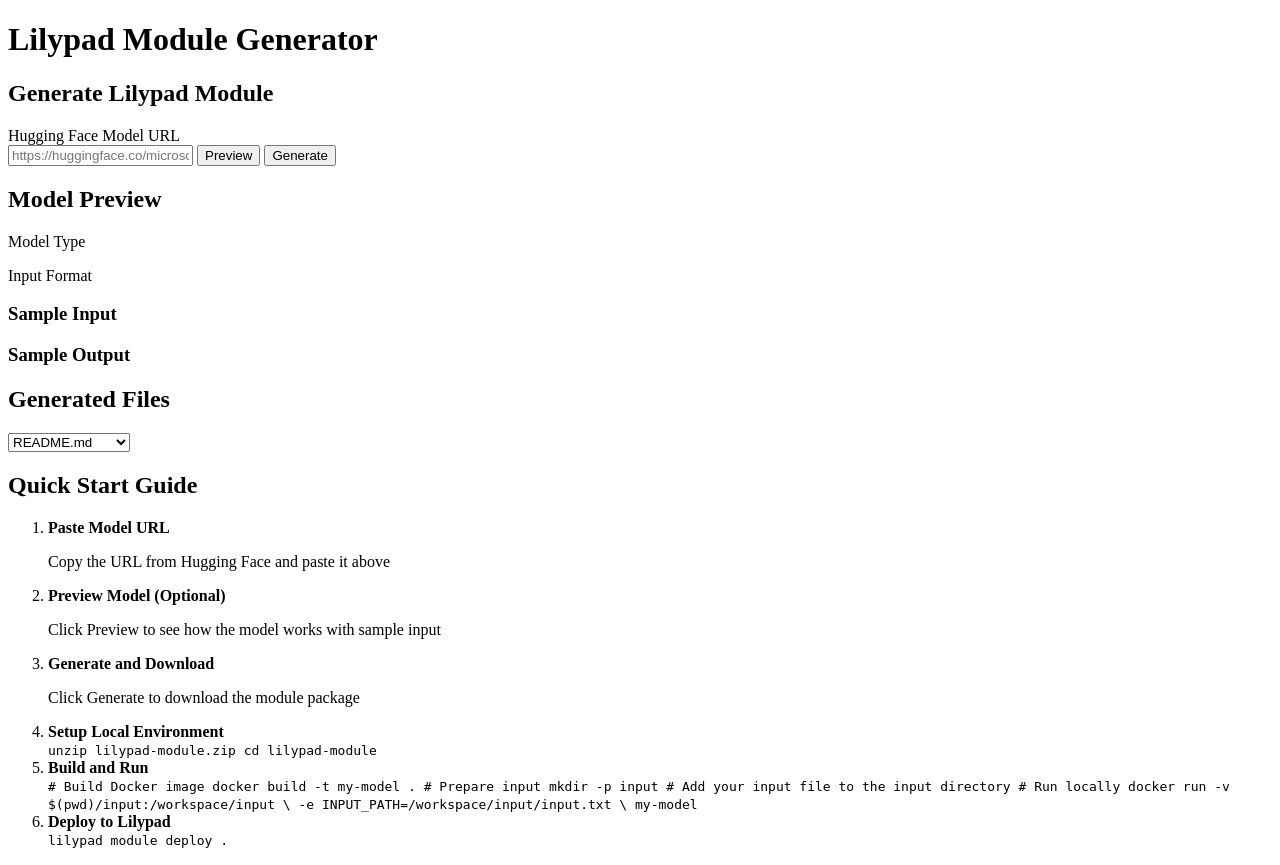
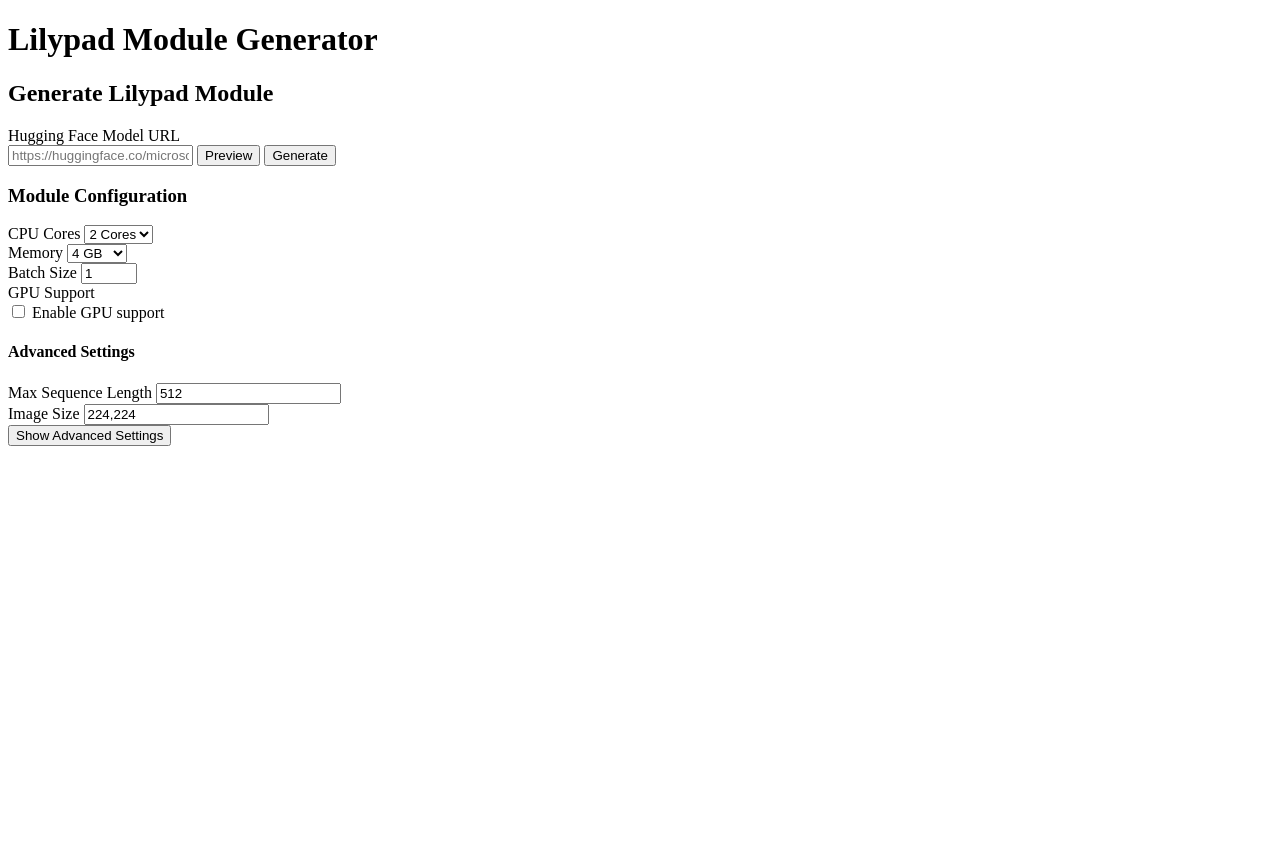
Before and after one commit to JAlbertCode/module-creation, a Python web app: template templates/index.html in a window 1280 px wide. After the commit the page ends 446 px from the top, so only its background shows below. Run offline with Jinja, Linux system fonts and the light colour scheme; the template is opened without the code that fills it, so the values that code supplies are empty; some libraries are stand-ins or nearby versions.

Commit message:
Updated index file
Updated index file

```diff
--- a/templates/index.html
+++ b/templates/index.html
@@ -37,214 +37,212 @@
                             Generate
                         </button>
                     </div>
-                    <p id="url-error" class="mt-2 text-red-500 text-sm hidden"></p>
+                </div>
+
+                <!-- Configuration Panel -->
+                <div id="config-panel" class="mt-6 hidden">
+                    <h3 class="font-medium mb-4">Module Configuration</h3>
+
+                    <!-- Resource Configuration -->
+                    <div class="grid grid-cols-2 gap-4 mb-6">
+                        <div>
+                            <label class="block text-sm text-gray-700 mb-1">CPU Cores</label>
+                            <select name="cpu_cores" class="w-full p-2 border rounded">
+                                <option value="1">1 Core</option>
+                                <option value="2" selected>2 Cores</option>
+                                <option value="4">4 Cores</option>
+                                <option value="8">8 Cores</option>
+                            </select>
+                        </div>
+                        <div>
+                            <label class="block text-sm text-gray-700 mb-1">Memory</label>
+                            <select name="memory" class="w-full p-2 border rounded">
+                                <option value="2Gi">2 GB</option>
+                                <option value="4Gi" selected>4 GB</option>
+                                <option value="8Gi">8 GB</option>
+                                <option value="16Gi">16 GB</option>
+                            </select>
+                        </div>
+                    </div>
+
+                    <!-- Model Configuration -->
+                    <div class="grid grid-cols-2 gap-4 mb-6">
+                        <div>
+                            <label class="block text-sm text-gray-700 mb-1">Batch Size</label>
+                            <input type="number"
+                                   name="batch_size"
+                                   value="1"
+                                   min="1"
+                                   max="32"
+                                   class="w-full p-2 border rounded">
+                        </div>
+                        <div>
+                            <label class="block text-sm text-gray-700 mb-1">GPU Support</label>
+                            <div class="flex items-center mt-2">
+                                <input type="checkbox"
+                                       name="use_gpu"
+                                       id="use_gpu"
+                                       class="mr-2">
+                                <label for="use_gpu">Enable GPU support</label>
+                            </div>
+                        </div>
+                    </div>
+
+                    <!-- Advanced Configuration -->
+                    <div id="advanced-config" class="hidden">
+                        <div class="border-t pt-4">
+                            <h4 class="font-medium mb-4">Advanced Settings</h4>
+                            <div class="grid grid-cols-2 gap-4">
+                                <div>
+                                    <label class="block text-sm text-gray-700 mb-1">Max Sequence Length</label>
+                                    <input type="number"
+                                           name="max_length"
+                                           value="512"
+                                           class="w-full p-2 border rounded">
+                                </div>
+                                <div>
+                                    <label class="block text-sm text-gray-700 mb-1">Image Size</label>
+                                    <input type="text"
+                                           name="image_size"
+                                           value="224,224"
+                                           class="w-full p-2 border rounded"
+                                           placeholder="width,height">
+                                </div>
+                            </div>
+                        </div>
+                    </div>
+
+                    <div class="mt-4">
+                        <button type="button"
+                                onclick="toggleAdvanced()"
+                                class="text-blue-500 text-sm hover:text-blue-700">
+                            Show Advanced Settings
+                        </button>
+                    </div>
                 </div>
             </form>
         </div>
 
         <!-- Model Preview -->
         <div id="model-preview" class="bg-white rounded-lg shadow-md p-6 mb-8 hidden">
-            <h2 class="text-lg font-semibold mb-4">Model Preview</h2>
-
-            <!-- Model Info -->
-            <div class="grid grid-cols-2 gap-4 mb-6">
-                <div>
-                    <p class="text-sm text-gray-600">Model Type</p>
-                    <p id="preview-model-type" class="font-medium"></p>
-                </div>
-                <div>
-                    <p class="text-sm text-gray-600">Input Format</p>
-                    <p id="preview-input-format" class="font-medium"></p>
-                </div>
-            </div>
-
-            <!-- Sample Input/Output -->
-            <div class="grid grid-cols-2 gap-6">
-                <div>
-                    <h3 class="font-medium mb-2">Sample Input</h3>
-                    <div id="preview-input" class="bg-gray-50 p-4 rounded-md"></div>
-                </div>
-                <div>
-                    <h3 class="font-medium mb-2">Sample Output</h3>
-                    <div id="preview-output" class="bg-gray-50 p-4 rounded-md"></div>
-                </div>
-            </div>
+            <!-- Previous model preview content -->
         </div>
 
         <!-- Generated Files Preview -->
         <div id="files-preview" class="bg-white rounded-lg shadow-md p-6 mb-8 hidden">
-            <div class="flex justify-between items-center mb-4">
-                <h2 class="text-lg font-semibold">Generated Files</h2>
-                <select id="file-selector" class="p-2 border border-gray-300 rounded-md" onchange="showFile()">
-                    <option value="README.md">README.md</option>
-                    <option value="Dockerfile">Dockerfile</option>
-                    <option value="run_inference.py">run_inference.py</option>
-                    <option value="module.yaml">module.yaml</option>
-                    <option value="requirements.txt">requirements.txt</option>
-                </select>
-            </div>
-            <div id="file-content" class="bg-gray-50 p-4 rounded-md overflow-x-auto">
-                <pre><code id="content"></code></pre>
-            </div>
+            <!-- Previous files preview content -->
         </div>
 
         <!-- Instructions -->
         <div class="bg-white rounded-lg shadow-md p-6">
-            <h2 class="text-lg font-semibold mb-4">Quick Start Guide</h2>
-            <ol class="list-decimal pl-5 space-y-4">
-                <li>
-                    <strong>Paste Model URL</strong>
-                    <p class="text-gray-600 mt-1">Copy the URL from Hugging Face and paste it above</p>
-                </li>
-                <li>
-                    <strong>Preview Model (Optional)</strong>
-                    <p class="text-gray-600 mt-1">Click Preview to see how the model works with sample input</p>
-                </li>
-                <li>
-                    <strong>Generate and Download</strong>
-                    <p class="text-gray-600 mt-1">Click Generate to download the module package</p>
-                </li>
-                <li>
-                    <strong>Setup Local Environment</strong>
-                    <div class="bg-gray-50 p-4 rounded-md mt-2">
-                        <code class="block whitespace-pre text-sm">unzip lilypad-module.zip
-cd lilypad-module</code>
-                    </div>
-                </li>
-                <li>
-                    <strong>Build and Run</strong>
-                    <div class="bg-gray-50 p-4 rounded-md mt-2">
-                        <code class="block whitespace-pre text-sm"># Build Docker image
-docker build -t my-model .
-
-# Prepare input
-mkdir -p input
-# Add your input file to the input directory
-
-# Run locally
-docker run -v $(pwd)/input:/workspace/input \
-          -e INPUT_PATH=/workspace/input/input.txt \
-          my-model</code>
-                    </div>
-                </li>
-                <li>
-                    <strong>Deploy to Lilypad</strong>
-                    <div class="bg-gray-50 p-4 rounded-md mt-2">
-                        <code class="block whitespace-pre text-sm">lilypad module deploy .</code>
-                    </div>
-                </li>
-            </ol>
+            <!-- Previous instructions content -->
         </div>
     </div>
 
     <script>
-        let currentFiles = {};
+        // Previous JavaScript functions remain...
 
         async function handleInput(event) {
             const url = event.target.value;
-            const error = document.getElementById('url-error');
+            if (url.startsWith('https://huggingface.co/')) {
+                document.getElementById('config-panel').classList.remove('hidden');
+                await updateConfigDefaults(url);
+            } else {
+                document.getElementById('config-panel').classList.add('hidden');
+            }
+        }
 
-            if (!url.startsWith('https://huggingface.co/')) {
-                error.textContent = 'Please enter a valid Hugging Face model URL';
-                error.classList.remove('hidden');
-                return false;
+        async function updateConfigDefaults(modelUrl) {
+            try {
+                const response = await fetch('/config/defaults', {
+                    method: 'POST',
+                    headers: {
+                        'Content-Type': 'application/json'
+                    },
+                    body: JSON.stringify({ model_url: modelUrl })
+                });
+
+                if (response.ok) {
+                    const config = await response.json();
+                    applyConfigDefaults(config);
+                }
+            } catch (error) {
+                console.error('Error loading config defaults:', error);
+            }
+        }
+
+        function applyConfigDefaults(config) {
+            // Update form fields with default values
+            document.querySelector('[name="cpu_cores"]').value = config.resources.cpu;
+            document.querySelector('[name="memory"]').value = config.resources.memory;
+            document.querySelector('[name="batch_size"]').value = config.model.batch_size;
+            document.querySelector('[name="use_gpu"]').checked = !!config.resources.gpu;
+
+            // Update advanced settings if available
+            if (config.model.max_length) {
+                document.querySelector('[name="max_length"]').value = config.model.max_length;
+            }
+            if (config.input?.preprocessing?.resize) {
+                document.querySelector('[name="image_size"]').value =
+                    config.input.preprocessing.resize.join(',');
             }
 
-            error.classList.add('hidden');
-
-            // Fetch file previews
-            await previewFiles();
-            return true;
+            // Show/hide model-specific settings
+            const advancedConfig = document.getElementById('advanced-config');
+            if (config.model.type.includes('text')) {
+                advancedConfig.querySelector('[name="image_size"]').parentElement.style.display = 'none';
+                advancedConfig.querySelector('[name="max_length"]').parentElement.style.display = 'block';
+            } else if (config.model.type.includes('image')) {
+                advancedConfig.querySelector('[name="image_size"]').parentElement.style.display = 'block';
+                advancedConfig.querySelector('[name="max_length"]').parentElement.style.display = 'none';
+            }
         }
 
-        async function previewModel() {
-            const modelUrl = document.getElementById('model_url').value;
-            const previewSection = document.getElementById('model-preview');
+        function toggleAdvanced() {
+            const advancedSection = document.getElementById('advanced-config');
+            const isHidden = advancedSection.classList.contains('hidden');
+            advancedSection.classList.toggle('hidden');
+            const button = event.target;
+            button.textContent = isHidden ? 'Hide Advanced Settings' : 'Show Advanced Settings';
+        }
+
+        function getConfigFromForm() {
+            const form = document.getElementById('generate-form');
+            return {
+                resources: {
+                    cpu: parseInt(form.querySelector('[name="cpu_cores"]').value),
+                    memory: form.querySelector('[name="memory"]').value,
+                    gpu: form.querySelector('[name="use_gpu"]').checked ? 1 : null
+                },
+                model: {
+                    batch_size: parseInt(form.querySelector('[name="batch_size"]').value),
+                    max_length: parseInt(form.querySelector('[name="max_length"]').value)
+                },
+                input: {
+                    preprocessing: {
+                        resize: form.querySelector('[name="image_size"]').value
+                            .split(',').map(x => parseInt(x.trim()))
+                    }
+                }
+            };
+        }
+
+        // Update the handleSubmit function to include configuration
+        async function handleSubmit(event) {
+            event.preventDefault();
+
+            const formData = new FormData(event.target);
+            formData.append('config', JSON.stringify(getConfigFromForm()));
 
             try {
-                const formData = new FormData();
-                formData.append('model_url', modelUrl);
-
-                const response = await fetch('/preview', {
+                const response = await fetch('/generate', {
                     method: 'POST',
                     body: formData
                 });
 
-                const data = await response.json();
-
-                if (data.error) {
-                    showError(data.error);
-                    return;
-                }
-
-                // Update preview section
-                document.getElementById('preview-model-type').textContent = data.model_info.type;
-                document.getElementById('preview-input-format').textContent = data.model_info.input_format;
-                document.getElementById('preview-input').textContent = JSON.stringify(data.sample_input, null, 2);
-                document.getElementById('preview-output').textContent = JSON.stringify(data.sample_output, null, 2);
-
-                previewSection.classList.remove('hidden');
-
-            } catch (error) {
-                showError('Error previewing model');
-            }
-        }
-
-        async function previewFiles() {
-            const modelUrl = document.getElementById('model_url').value;
-            const filesPreview = document.getElementById('files-preview');
-
-            try {
-                const formData = new FormData();
-                formData.append('model_url', modelUrl);
-
-                const response = await fetch('/files', {
-                    method: 'POST',
-                    body: formData
-                });
-
-                const data = await response.json();
-
-                if (data.error) {
-                    showError(data.error);
-                    return;
-                }
-
-                currentFiles = data;
-                filesPreview.classList.remove('hidden');
-                showFile();
-
-            } catch (error) {
-                showError('Error generating file preview');
-            }
-        }
-
-        async function handleSubmit(event) {
-            event.preventDefault();
-
-            const form = event.target;
-            const url = form.model_url.value;
-
-            if (!validateInput({ target: form.model_url })) {
-                return false;
-            }
-
-            try {
-                const response = await fetch('/generate', {
-                    method: 'POST',
-                    body: new FormData(form)
-                });
-
                 if (response.ok) {
                     const blob = await response.blob();
-                    const url = window.URL.createObjectURL(blob);
-                    const a = document.createElement('a');
-                    a.href = url;
-                    a.download = 'lilypad-module.zip';
-                    document.body.appendChild(a);
-                    a.click();
-                    window.URL.revokeObjectURL(url);
-                    document.body.removeChild(a);
+                    downloadFile(blob, 'lilypad-module.zip');
                 } else {
                     const error = await response.text();
                     showError(error);
@@ -256,23 +254,15 @@
             return false;
         }
 
-        function showFile() {
-            const selector = document.getElementById('file-selector');
-            const content = document.getElementById('content');
-            const selectedFile = selector.value;
-
-            if (currentFiles[selectedFile]) {
-                content.textContent = currentFiles[selectedFile];
-                if (selectedFile === 'README.md') {
-                    content.innerHTML = marked.parse(currentFiles[selectedFile]);
-                }
-            }
-        }
-
-        function showError(message) {
-            const error = document.getElementById('url-error');
-            error.textContent = message;
-            error.classList.remove('hidden');
+        function downloadFile(blob, filename) {
+            const url = window.URL.createObjectURL(blob);
+            const a = document.createElement('a');
+            a.href = url;
+            a.download = filename;
+            document.body.appendChild(a);
+            a.click();
+            window.URL.revokeObjectURL(url);
+            document.body.removeChild(a);
         }
     </script>
 </body>
```
